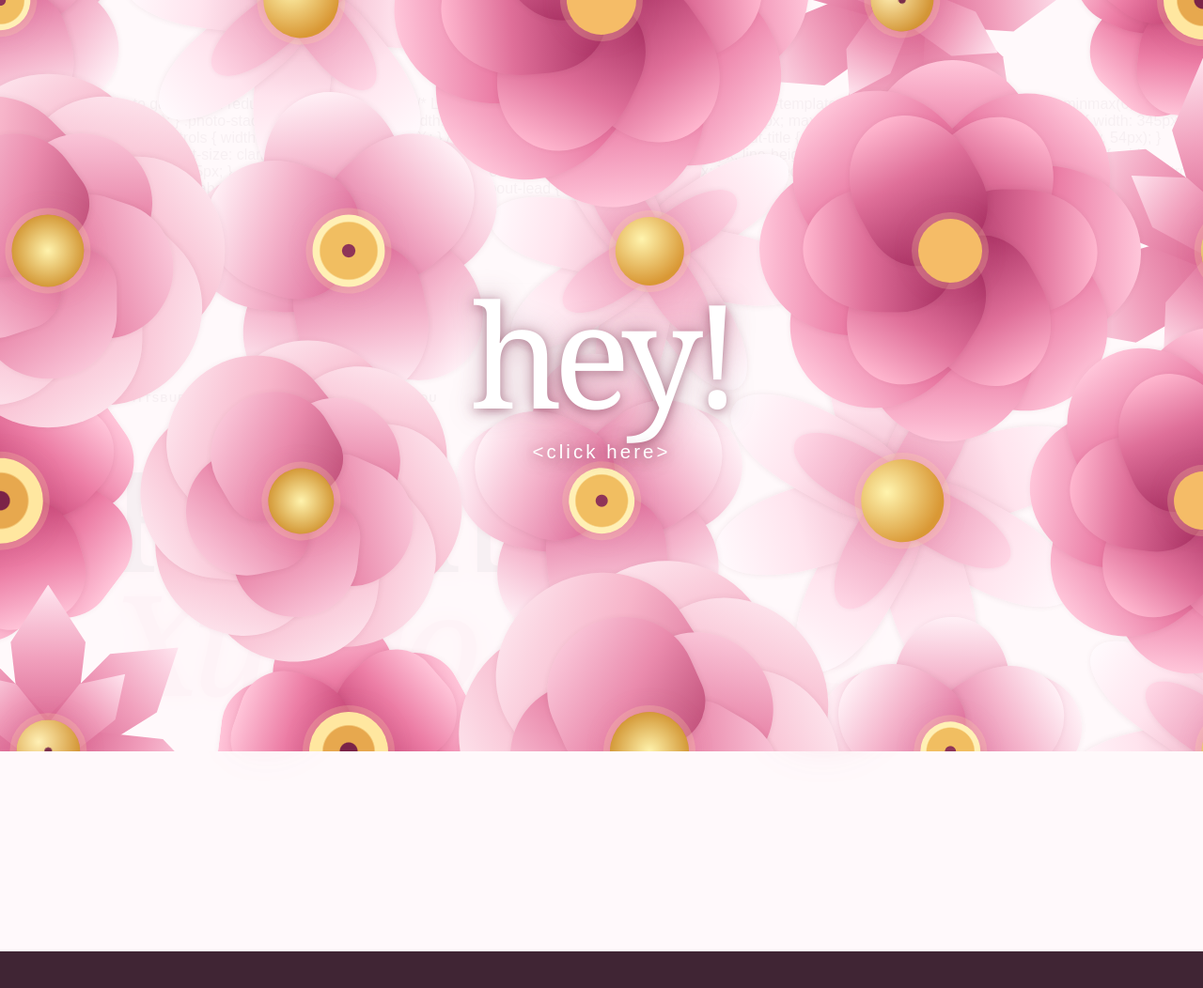
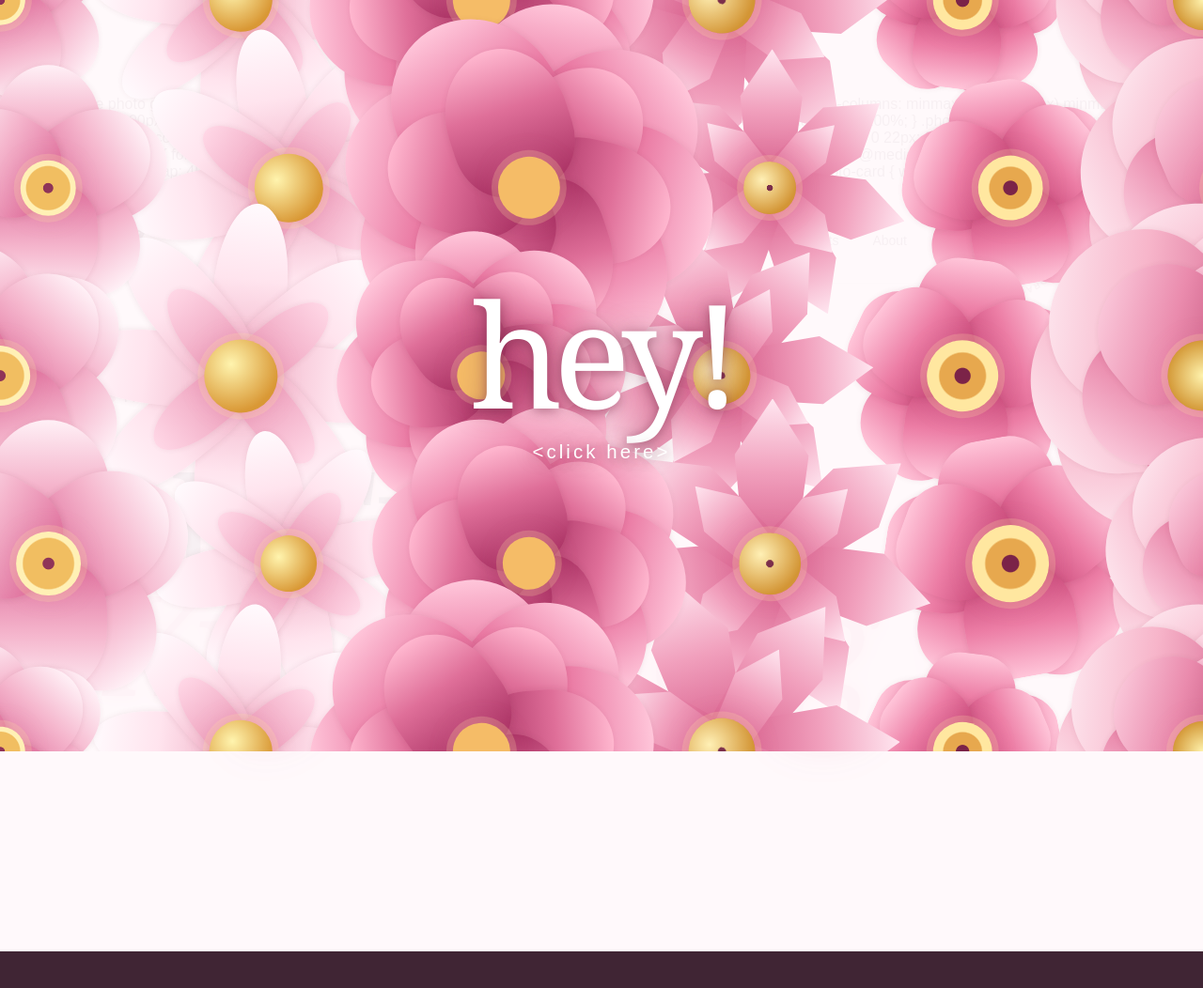
Before and after one commit to xyczhang/xyczhang.github.io, a plain HTML site: page index.html in a window 1280 px wide. Shown: the top 1052 px of the page at 94% size. Drawn offline with Linux system fonts and the light colour scheme.

Commit message:
formatting improvements

```diff
--- a/index.html
+++ b/index.html
@@ -2188,8 +2188,8 @@
     Only create full-screen background flowers.
     No border flowers are created.
   */
-  const columns = isMobile ? 3 : 5;
-  const rows = isMobile ? 5 : 4;
+  const columns = isMobile ? 4 : 6;
+  const rows = isMobile ? 6 : 5;
 
   let flowerNumber = 0;
 
@@ -2215,9 +2215,9 @@
       const yPosition =
         (row / Math.max(rows - 1, 1)) * 100;
 
-      const baseSize = isMobile ? 205 : 325;
+      const baseSize = isMobile ? 175 : 270;
       const sizeVariation =
-        ((row + column) % 3) * (isMobile ? 18 : 32);
+        ((row + column) % 4) * (isMobile ? 16 : 26);
 
       const flowerSize = Math.round(
         (baseSize + sizeVariation) *
@@ -2479,7 +2479,7 @@
   <header class="hero shell" id="top">
     <div class="hero-kicker"><span class="status-dot"></span> Pittsburgh, PA · chloezha@andrew.cmu.edu</div>
     <div class="hero-heading">
-      <h1>Hi! I'm <br><em> Xuyao Zhang,</em></h1>
+      <h1>Hi! I'm <br><em> Xuyao Zhang ★ </em></h1>
       </div>
       <div class="hero-vine" aria-hidden="true">
   <svg viewBox="0 0 1200 170">
```
